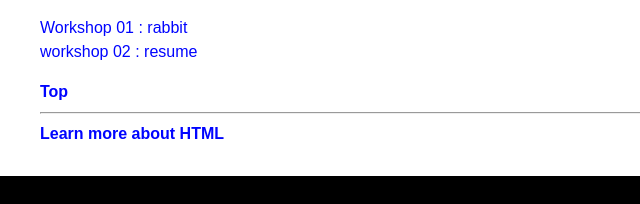
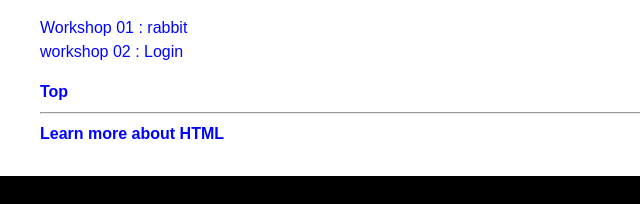
Before and after one commit to natthanon11/66-46_Websitebasic, a plain HTML site: page index.html in a window 1280 px wide. Shown: the part 7128-7332 px from the top of the page, 0-640 px from the left. Drawn offline with Linux system fonts and the light colour scheme.

Commit message:
Add files via upload

```diff
--- a/index.html
+++ b/index.html
@@ -317,7 +317,7 @@
       <h2 id="Workshop">My workshop</h2>
       <ul>
         <li><a href="W06_02_Rabbit.html">Workshop 01 : rabbit</a></li>
-        <li><a href="">workshop 02 : resume</a></li>
+        <li><a href="W02_01_heading.html">workshop 02 : Login</a></li>
 
       </ul>
       <b>
```
